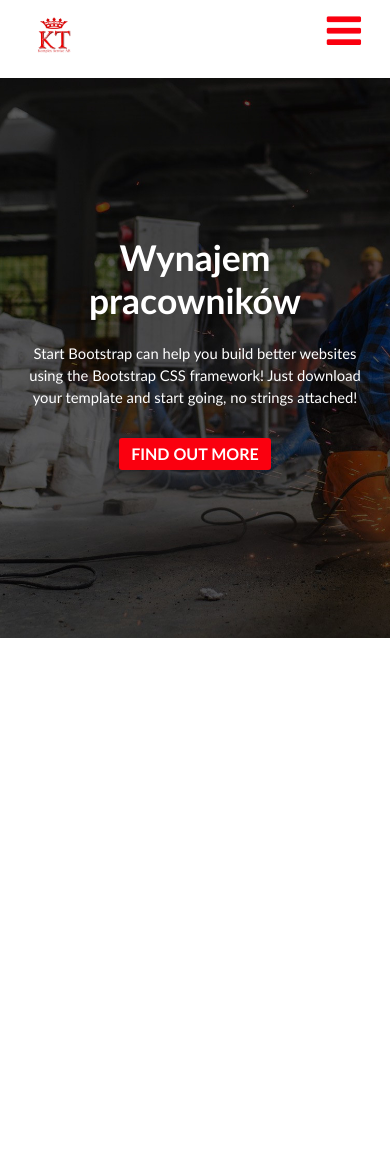
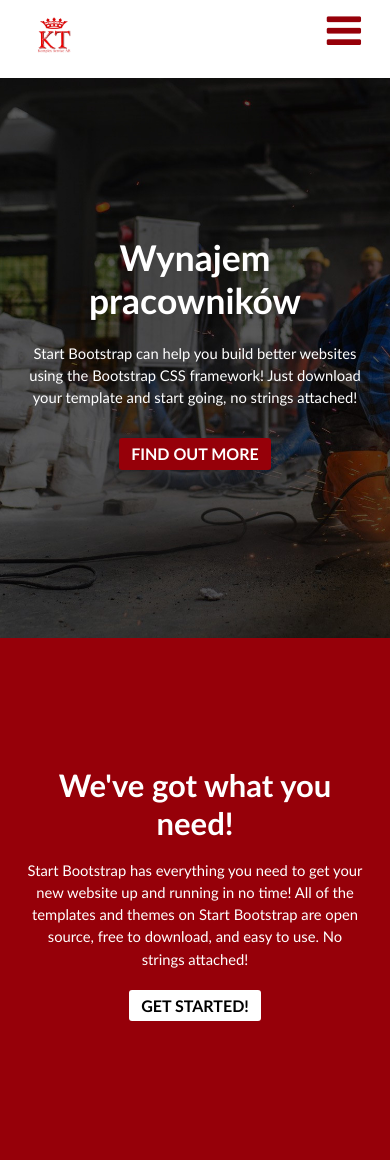
Before and after one commit to zenit710/wynajem-pracownikow, a website: page index.html in a window 390 px wide. Before the commit the page ends 844 px from the top, so only its background shows below. Drawn offline with nearby package versions, Linux system fonts and the light colour scheme; files that its build step writes are made by us from their sources.

Commit message:
dodano krotka sekcje o nas, akcja menu na scroll

```diff
--- a/index.html
+++ b/index.html
@@ -27,7 +27,7 @@
     </div>
 
     <!-- HEADER -->
-    <header id="about">
+    <header>
         <div class="wrapper">
             <div class="row">
                 <h1 class="col-8">Wynajem pracowników</h1>
@@ -41,6 +41,21 @@
         </div>
     </header>
 
+    <!-- ABOUT US -->
+    <section id="about">
+        <div class="wrapper">
+            <div class="row">
+                <div class="col-8">
+                    <h2>We've got what you need!</h2>
+                    <div>
+                        Start Bootstrap has everything you need to get your new website up and running in no time! All of the templates and themes on Start Bootstrap are open source, free to download, and easy to use. No strings attached!
+                    </div>
+                    <a class="button" href="#offer">Get started!</a>
+                </div>
+            </div>
+        </div>
+    </section>
+
     <script type="text/javascript" src="dist/js/kickstart.min.js"></script>
     <script type="text/javascript" src="dist/js/internal/scripts.js"></script>
 </body>
--- a/src/js/nav.js
+++ b/src/js/nav.js
@@ -1,4 +1,6 @@
 let Navigation = function (navbar) {
+    this.NAV_SCROLL_LIMIT = 50;
+
     this.navbar = navbar;
     this.barsButton = navbar.getElementsByClassName('mobile-bars')[0];
     this.linkSection = navbar.getElementsByClassName('links')[0];
@@ -9,14 +11,21 @@ let Navigation = function (navbar) {
 
 Navigation.prototype.init = function () {
     if (!this.initialized) {
-        let bindBarButtonEvents = () => {
+        let bindBarButtonClick = () => {
             this.barsButton.addEventListener('click', () => {
                 this.linkSection.classList.toggle('show');
                 this.barsButton.classList.toggle('active');
             });
         };
 
-        bindBarButtonEvents();
+        let bindMenuScrollClass = () => {
+            document.addEventListener('scroll', () => {
+                this.navbar.classList.toggle('scrolled', window.pageYOffset > this.NAV_SCROLL_LIMIT)
+            });
+        };
+
+        bindBarButtonClick();
+        bindMenuScrollClass();
 
         this.initialized = true;
     }
--- /dev/null
+++ b/src/style/_about.scss
@@ -0,0 +1,17 @@
+#about {
+  text-align: center;
+  background-color: $leadingColor;
+  color: #FFF;
+  padding: 8rem 0;
+
+  .row {
+    h1, div, a {
+      margin: 10px auto 10px auto;
+    }
+
+    a {
+      @include button(#FFF, #CCC, #000)
+    }
+  }
+
+}
--- a/src/style/_header.scss
+++ b/src/style/_header.scss
@@ -6,23 +6,14 @@ header {
 
   .row {
     text-align: center;
+    color: #FFF;
 
     h1, div, a {
       margin: 10px auto 10px auto;
-      color: #FFF;
     }
 
     a {
-      background-color: $leadingColor;
-      color: #FFF;
-      border: none;
-      font-weight: bold;
-      text-transform: uppercase;
-      transition: background-color 0.2s;
-
-      &:hover {
-        background-color: $leadingColorDark;
-      }
+      @include button($leadingColor, $leadingColorDark, #FFF)
     }
   }
 }
--- a/src/style/_nav.scss
+++ b/src/style/_nav.scss
@@ -66,9 +66,10 @@
 
 @media screen and (min-width: $tablet) {
   .navbar {
-    background: $menuBgColorDesktop;
+    background-color: $menuBgColorDesktop;
     position: fixed;
     width: 100%;
+    transition: background-color .3s;
 
     nav {
       ul {
@@ -92,5 +93,15 @@
         }
       }
     }
+
+    &.scrolled {
+      background-color: #FFF;
+
+      ul {
+        li a:not([role=button]) {
+          color: $menuFontColor;
+        }
+      }
+    }
   }
 }
--- a/src/style/_variables.scss
+++ b/src/style/_variables.scss
@@ -8,9 +8,24 @@ $xl-monitor: 1400px;
 $xxl-monitor: 1600px;
 
 /* COLORS */
-$leadingColor: #FA000F;
-$leadingColorDark: #960009;
+$leadingColorDark: #FA000F;
+$leadingColor: #960009;
+$standardGrey: #888;
 $menuBgColor: #FFF;
-$menuFontColor: rgba(0,0,0,.5);
+$menuFontColor: $standardGrey;
 $menuFontColorActive: $leadingColor;
 $menuBgColorDesktop: transparent;
+
+/* MIXINS */
+@mixin button($bgColor, $hoverColor, $fontColor) {
+  background-color: $bgColor;
+  color: $fontColor;
+  border: none;
+  font-weight: bold;
+  text-transform: uppercase;
+  transition: background-color 0.2s;
+
+  &:hover {
+    background-color: $hoverColor;
+  }
+}
--- a/src/style/style.scss
+++ b/src/style/style.scss
@@ -1,3 +1,4 @@
 @import "variables";
 @import "nav";
 @import "header";
+@import "about";
```
